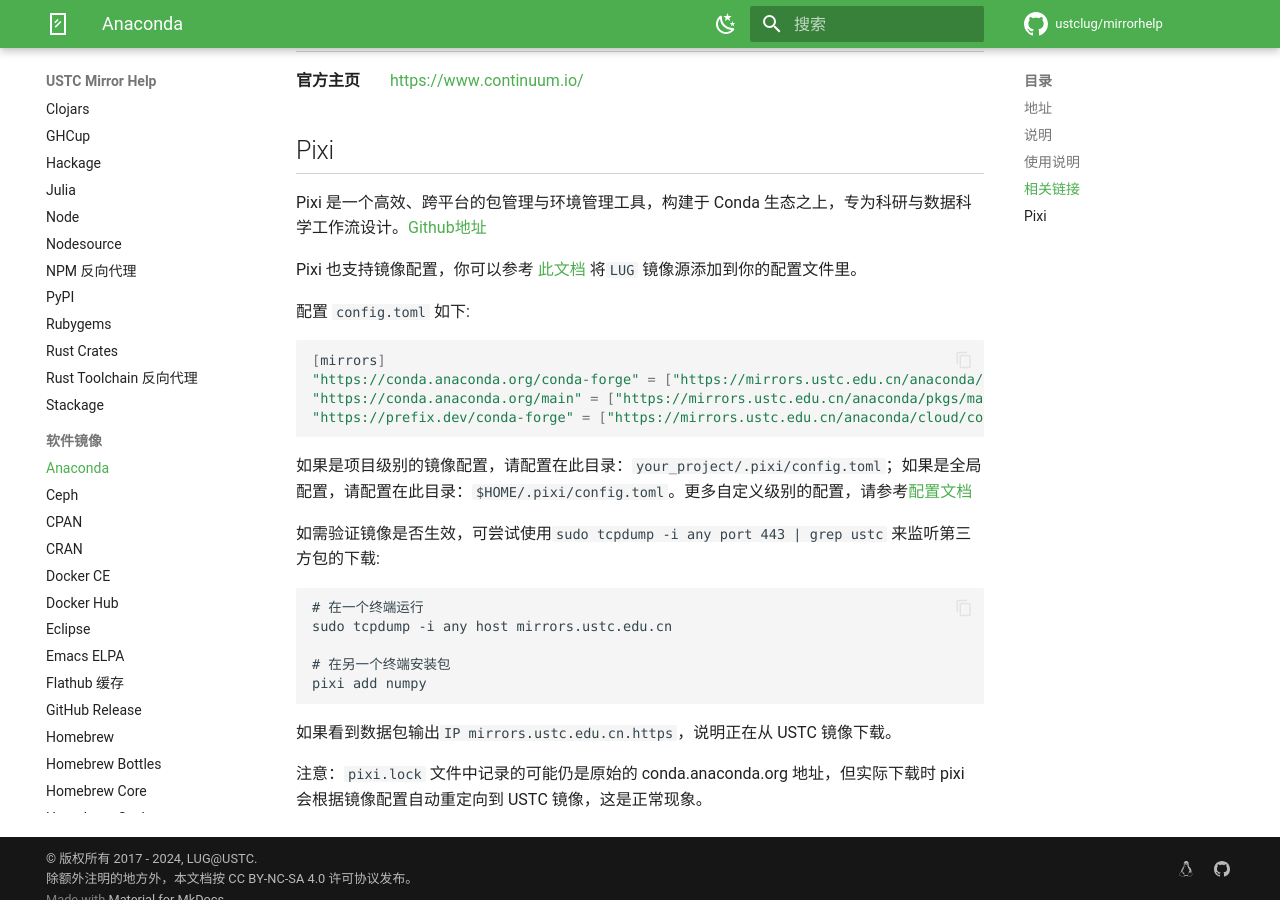
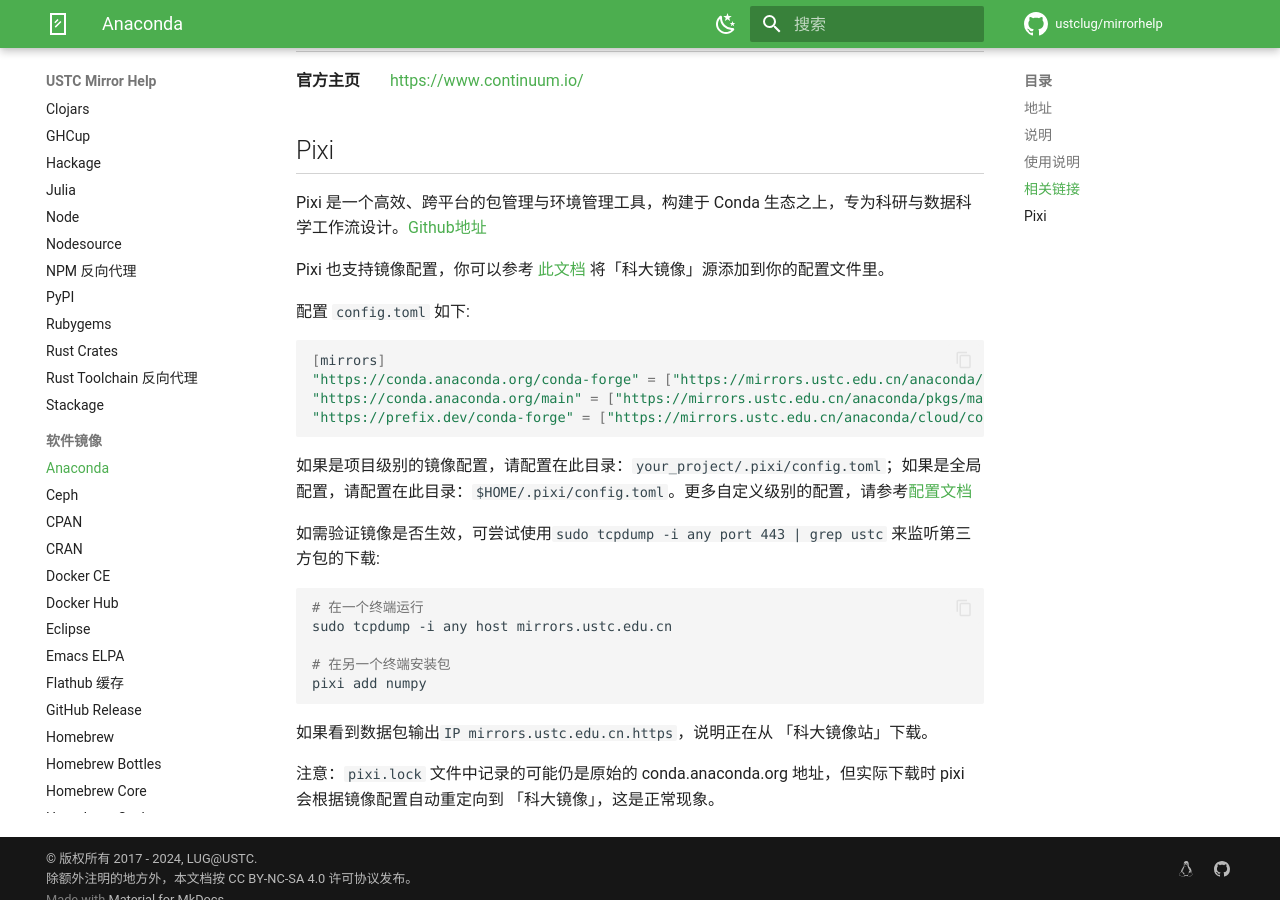
Before and after one commit to ustclug/mirrorhelp, an MkDocs documentation site: the page built from docs/anaconda.md, in a window 1280 px wide and 900 px high, scrolled down 1631 px. Built offline with MkDocs 1.6.1 and Material for MkDocs 9.7.7, drawn with Linux system fonts in a browser that asks for light colours; comment, search, counter and statistics services are not loaded.

Commit message:
doc: 修复格式问题及文字表述优化

````diff
--- a/docs/anaconda.md
+++ b/docs/anaconda.md
@@ -66,11 +66,11 @@
 Pixi 是一个高效、跨平台的包管理与环境管理工具，构建于 Conda 生态之上，专为科研与数据科学工作流设计。[Github地址](https://github.com/prefix-dev/pixi)
 
 
-Pixi 也支持镜像配置，你可以参考 [此文档](https://pixi.sh/latest/reference/pixi_configuration/#mirrors) 将`LUG` 镜像源添加到你的配置文件里。
+Pixi 也支持镜像配置，你可以参考 [此文档](https://pixi.sh/latest/reference/pixi_configuration/#mirrors) 将「科大镜像」源添加到你的配置文件里。
 
 配置 `config.toml` 如下:
 
-```bash
+```shell
 [mirrors]
 "https://conda.anaconda.org/conda-forge" = ["https://mirrors.ustc.edu.cn/anaconda/cloud/conda-forge"]
 "https://conda.anaconda.org/main" = ["https://mirrors.ustc.edu.cn/anaconda/pkgs/main"]
@@ -80,13 +80,14 @@
 如果是项目级别的镜像配置，请配置在此目录：`your_project/.pixi/config.toml`；如果是全局配置，请配置在此目录：`$HOME/.pixi/config.toml`。更多自定义级别的配置，请参考[配置文档](https://pixi.sh/latest/reference/pixi_configuration/)
 
 如需验证镜像是否生效，可尝试使用`sudo tcpdump -i any port 443 | grep ustc` 来监听第三方包的下载:
-```
+
+```shell
 # 在一个终端运行
 sudo tcpdump -i any host mirrors.ustc.edu.cn
 
 # 在另一个终端安装包
 pixi add numpy
 ```
-如果看到数据包输出`IP mirrors.ustc.edu.cn.https`，说明正在从 USTC 镜像下载。
+如果看到数据包输出`IP mirrors.ustc.edu.cn.https`，说明正在从 「科大镜像站」下载。
 
-注意：`pixi.lock` 文件中记录的可能仍是原始的 conda.anaconda.org 地址，但实际下载时 pixi 会根据镜像配置自动重定向到 USTC 镜像，这是正常现象。
+注意：`pixi.lock` 文件中记录的可能仍是原始的 conda.anaconda.org 地址，但实际下载时 pixi 会根据镜像配置自动重定向到 「科大镜像」，这是正常现象。
````
